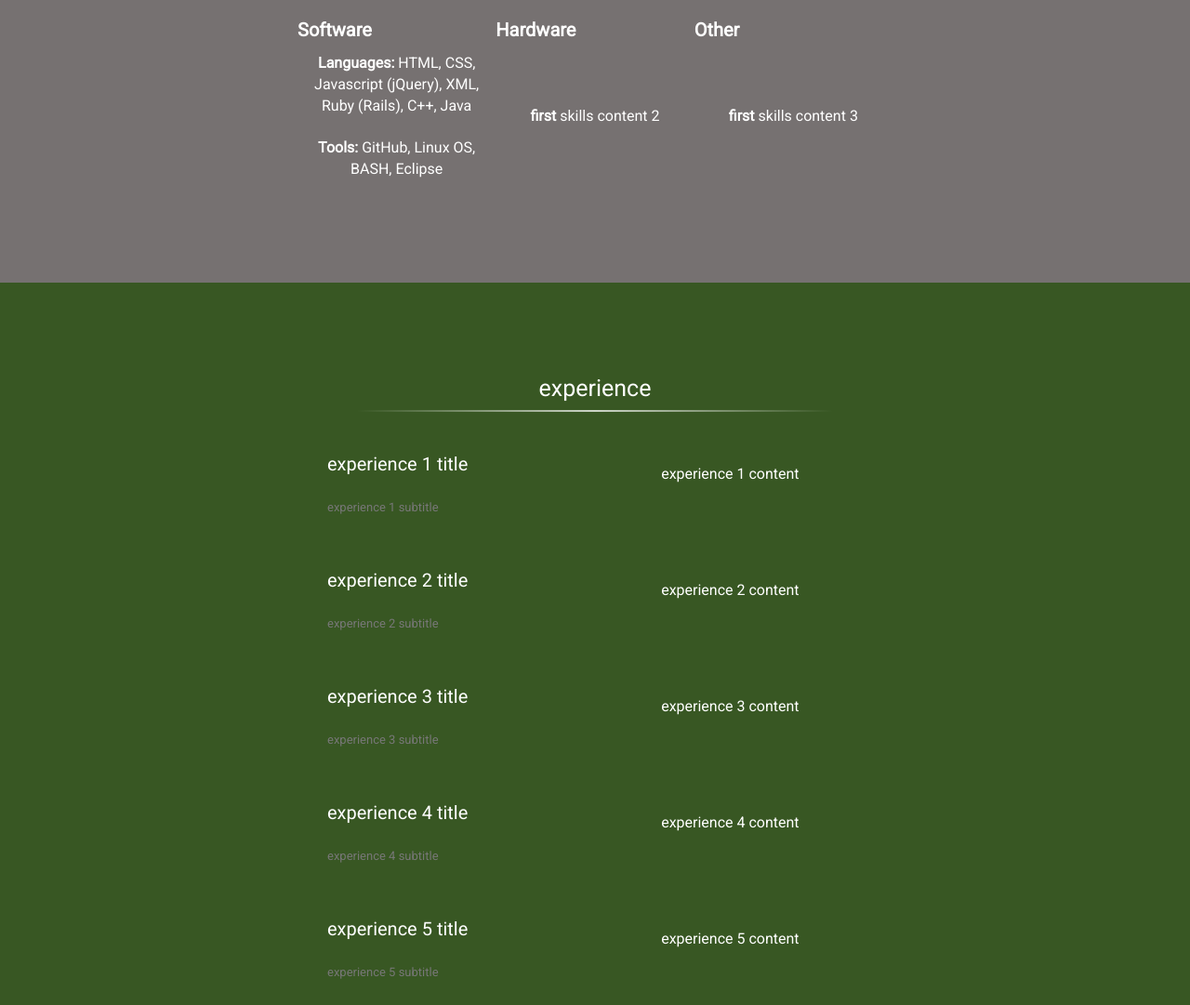
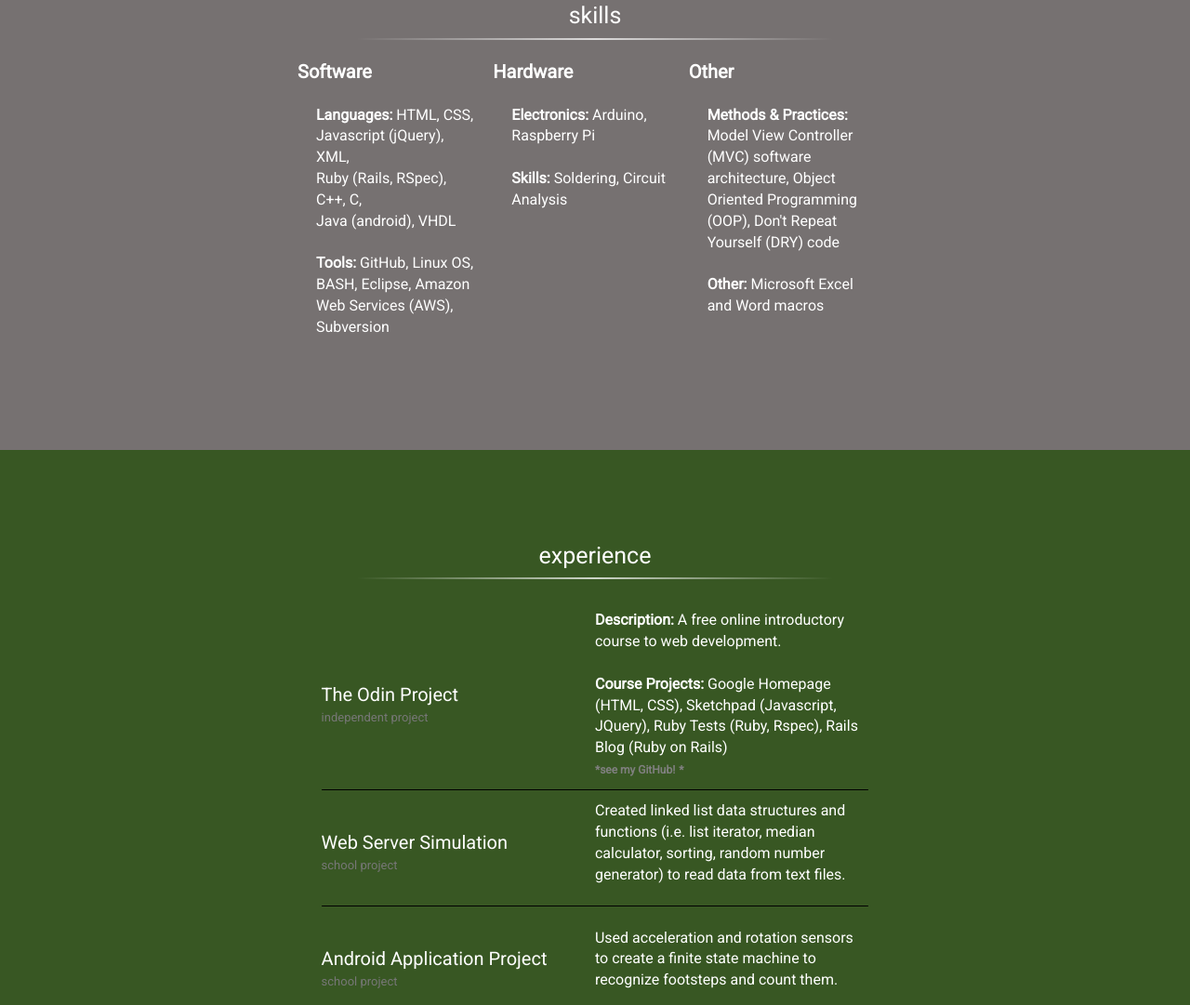
Before and after one commit to samuel-b-lee/sam-lee-webpage, a plain HTML site: page index.html in a window 1280 px wide. Shown: the part 1405-2486 px from the top of the page at 93% size. Drawn offline with nearby package versions, Linux system fonts and the light colour scheme; files that its build step writes are made by us from their sources.

Commit message:
updated more content. (pushed previous version to AWS)

```diff
--- a/index.html
+++ b/index.html
@@ -49,8 +49,7 @@
 
 				<div id="about-content">
 					<p>
-						about content
-						<!-- content in progress -->
+						Thanks for checking out my webpage! I am a 2<sup>nd</sup> year Electrical and Computer Engineering student at the University of Waterloo. I created this page from scratch so I can showcase my resume with style. Check out the source code on my <strong><a href="https://github.com/samuel-b-lee/sam-lee-webpage">GitHub!</a></strong>
 					</p>
 				</div>
 
@@ -73,23 +72,23 @@
 					<tr>
 						<td class="skills-contents">
 							<p>
-								<!-- content in progress -->
-								<strong>Languages:</strong> HTML, CSS, Javascript (jQuery), XML, Ruby (Rails), C++, Java
+								<strong>Languages:</strong> HTML, CSS, Javascript (jQuery), XML, <br> Ruby (Rails, RSpec), C++, C, <br> Java (android), VHDL
 								<br> <br>
-								<strong>Tools:</strong> GitHub, Linux OS, BASH, Eclipse
+								<strong>Tools:</strong> GitHub, Linux OS, <br> BASH, Eclipse, Amazon Web Services (AWS), Subversion
 							</p>
 						</td>
 						<td class="skills-contents">
 							<p>
-								<!-- content in progress -->
-								<strong> first </strong> skills content 2
+								<strong>Electronics:</strong> Arduino, <br> Raspberry Pi
+								<br> <br>
+								<strong>Skills:</strong> Soldering, Circuit Analysis
 							</p>
 						</td>
 						<td class="skills-contents">
 							<p>
-								<!-- content in progress -->
-								<strong> first </strong> skills content 3
-							</p>
+								<strong>Methods & Practices:</strong> Model View Controller (MVC) software architecture, Object Oriented Programming (OOP), Don't Repeat Yourself (DRY) code
+								<br> <br>
+								<strong>Other:</strong> Microsoft Excel and Word macros
 						</td>
 					</tr>
 				</table>
@@ -101,6 +100,7 @@
 
 				<h2 class="section-heading">experience</h2>
 				<hr class="white-line">
+				<br>
 
 				<table id="experience-table">
 					<!-- - - - - - - - - - - - - - - - - experience 1 - - - - - - - - - - - - - - - - - - -->
@@ -108,12 +108,10 @@
 						<th class="experience-title-wrapper">
 
 							<h3 class="experience-title">
-								<!-- content in progress -->
-								experience 1 title
-							<br> <br>
+								The Odin Project
+								<br>
 								<small>
-								<!-- content in progress -->
-								experience 1 subtitle
+									independent project
 								</small>
 							</h3>
 
@@ -122,7 +120,11 @@
 
 							<p class="experience-info">
 								<!-- content in progress -->
-								experience 1 content
+								<strong>Description:</strong> A free online introductory course to web development.
+								<br> <br>
+								<strong>Course Projects:</strong> Google Homepage (HTML, CSS), Sketchpad (Javascript, JQuery), Ruby Tests (Ruby, Rspec), Rails Blog (Ruby on Rails)
+								<br>
+								<small>*see my <a href="https://github.com/samuel-b-lee"> <small>GitHub!</small> </a>*</small>
 							</p>
 
 						</td>
@@ -132,12 +134,10 @@
 						<th class="experience-title-wrapper">
 
 							<h3 class="experience-title">
-								<!-- content in progress -->
-								experience 2 title
-							<br> <br>
+								Web Server Simulation
+								<br>
 								<small>
-								<!-- content in progress -->
-								experience 2 subtitle
+									school project
 								</small>
 							</h3>
 
@@ -145,8 +145,7 @@
 						<td class="experience-info-wrapper">
 
 							<p class="experience-info">
-								<!-- content in progress -->
-								experience 2 content
+								Created linked list data structures and functions (i.e. list iterator, median calculator, sorting, random number generator) to read data from text files.
 							</p>
 
 						</td>
@@ -157,12 +156,10 @@
 						<th class="experience-title-wrapper">
 
 							<h3 class="experience-title">
-								<!-- content in progress -->
-								experience 3 title
-							<br> <br>
+								Android Application Project
+								<br>
 								<small>
-								<!-- content in progress -->
-								experience 3 subtitle
+									school project
 								</small>
 							</h3>
 
@@ -170,8 +167,7 @@
 						<td class="experience-info-wrapper">
 
 							<p class="experience-info">
-								<!-- content in progress -->
-								experience 3 content
+								Used acceleration and rotation sensors to create a finite state machine to recognize footsteps and count them.
 							</p>
 
 						</td>
@@ -182,12 +178,10 @@
 						<th class="experience-title-wrapper">
 
 							<h3 class="experience-title">
-								<!-- content in progress -->
-								experience 4 title
-							<br> <br>
+								Arduino Mini-Projects
+								<br>
 								<small>
-								<!-- content in progress -->
-								experience 4 subtitle
+									independent project
 								</small>
 							</h3>
 
@@ -207,12 +201,10 @@
 						<th class="experience-title-wrapper">
 
 							<h3 class="experience-title">
-								<!-- content in progress -->
-								experience 5 title
-							<br> <br>
+								Head Coach
+								<br>
 								<small>
-								<!-- content in progress -->
-								experience 5 subtitle
+									High School
 								</small>
 							</h3>
 
--- a/scripts/script.js
+++ b/scripts/script.js
@@ -1,6 +1,7 @@
 $(document).ready(function() {
 
-/*-----------------------------------------------------------------*/
+/*--------------------------interests picture animations-----------------------------*/
+	//large pictures
 	$('.i-d-large').hover(function() {
 
 		$(this).animate({
@@ -22,6 +23,7 @@ $(document).ready(function() {
 
 	})
 
+	//small pictures
 	$('.i-d-small').hover(function() {
 
 		$(this).animate({
@@ -42,5 +44,5 @@ $(document).ready(function() {
 		$('.interests-text', this).fadeTo(600, 0)
 
 	})
-
+/*--------------------------------------------------------------------------------------*/
 });
--- a/styles/style.css
+++ b/styles/style.css
@@ -41,15 +41,22 @@ hr {
 h2,h3,h4{
 	font-weight: lighter;
 }
+
 a {
     -webkit-transition: all .35s;
     -moz-transition: all .35s;
     transition: all .35s;
+    text-decoration: none;
+    color: rgb(217, 217, 217);
 }
 
 table{
 	margin: 0 auto;
 	text-align: center;
+}
+
+sup{
+	font-size: small;
 }
 
 /*--------------------------------navigation---------------------------------*/
@@ -67,10 +74,8 @@ nav {
 	}
 		li a{
 			margin: auto;
-			text-decoration: none;
-			font-size: 18px;
+			font-size: 20px;
 			padding: 11px 15px;
-			color:grey;
 		}
 		.page-scroll{
 			float: right;
@@ -78,7 +83,7 @@ nav {
 
 		.page-scroll-home{
 			position: absolute;
-			left: 0;
+			left: 10px;
 			font-weight: bold;
 		}
 /*----------------------------------home-----------------------------------*/
@@ -132,6 +137,7 @@ img#forest-sam-cropped {
 	#about-content{
 		text-align: center;
 		margin: auto;
+		width: 50%;
 	}
 /*----------------------------------skills-----------------------------------*/
 
@@ -146,9 +152,11 @@ img#forest-sam-cropped {
 			width: 20%;
 			height: 50px;
 		}
-		.skills-content{
+		.skills-contents{
 			font-size: 16px;
-			height: 300px
+			text-align: left;
+			vertical-align: text-top;
+			padding: 10px 20px;
 		}
 
 /*----------------------------------experience-----------------------------------*/
@@ -158,7 +166,13 @@ img#forest-sam-cropped {
 }
 	#experience-table{
 		height: 150px;
-		width: 45%;
+		width: 46%;
+		border-collapse: collapse;
+	}
+	.experience-title-wrapper, .experience-info-wrapper{
+		border-bottom: 1px solid black;
+		padding: 0;
+		width: 23%;
 	}
 		.experience-title-wrapper{
 			height: 125px;
@@ -171,6 +185,15 @@ img#forest-sam-cropped {
 				font-weight: bolder;
 				font-size: 15px;
 			}
+		.experience-info{
+			text-align: left;
+		}
+		.experience-info small{
+			color: grey;
+			font-size: 12px;
+			text-align: center;
+		}
+
 /*----------------------------------interests-----------------------------------*/
 
 #interests{
@@ -240,12 +263,6 @@ img#forest-sam-cropped {
 			#sports{
 				background-image: url(../images/vball-sam.JPG);
 			}
-			/*---------------------------animation-------------------------*/
-
-/*			.small:hover{
-				height: 320px;
-				width:230px;
-			}*/
 
 /*----------------------------------contact-----------------------------------*/
 
@@ -277,5 +294,4 @@ img#forest-sam-cropped {
 		}
 			.contact-links{
 				color: rgb(174,170,170);
-				text-decoration: none;
 			}
```
Also changed, not shown: 404.html (added, +11 -0 lines). Lines whose indentation alone changed are shown as unchanged.
